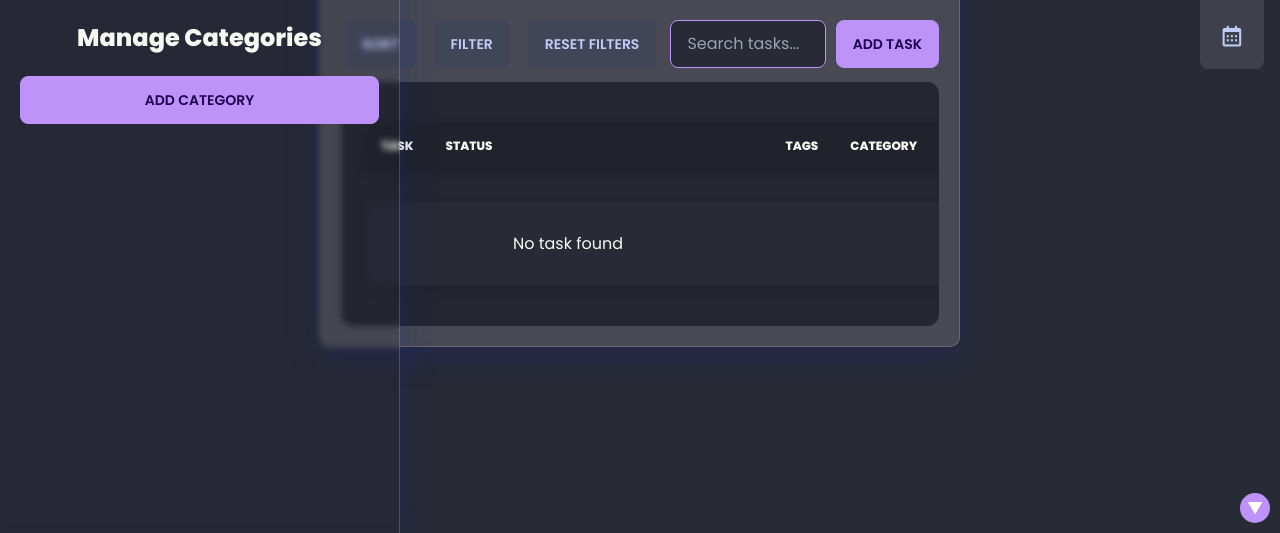
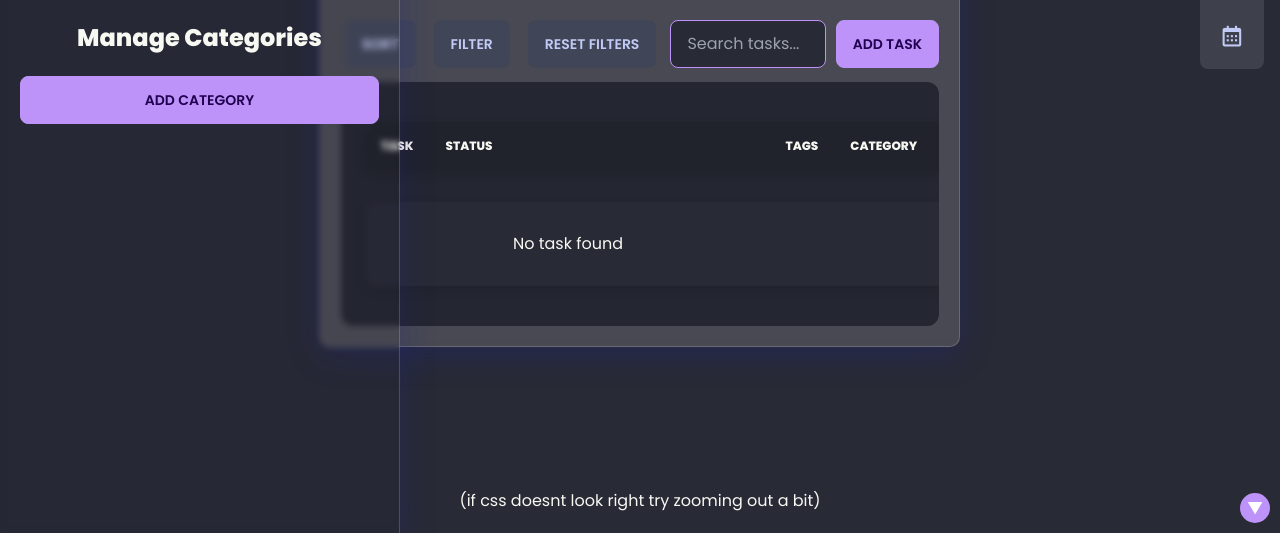
Before and after one commit to averyyuwu/averyyuwu.github.io, a plain HTML site: page index.html in a window 1280 px wide. Shown: the part 267-800 px from the top of the page. Drawn offline with nearby package versions, Linux system fonts and the light colour scheme.

Commit message:
added disclaimer for smaller screens

```diff
--- a/index.html
+++ b/index.html
@@ -34,7 +34,7 @@
     <div class="alert-message"></div>
 
     <div class="author-text">
-      <p></p>
+      <p>(if css doesnt look right try zooming out a bit)</p>
     </div>
 
     <!-- Main Container: Task Input and List -->
```
